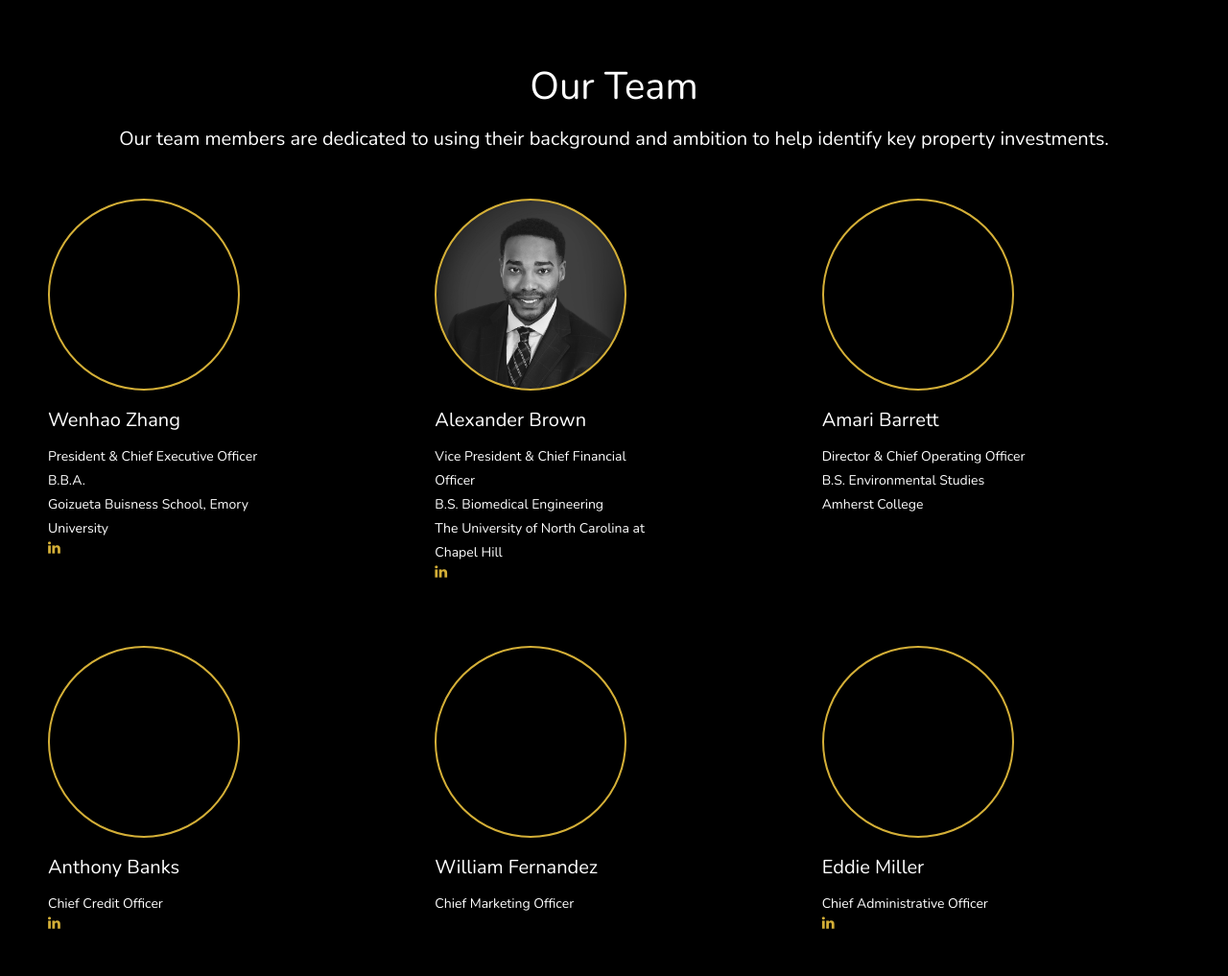
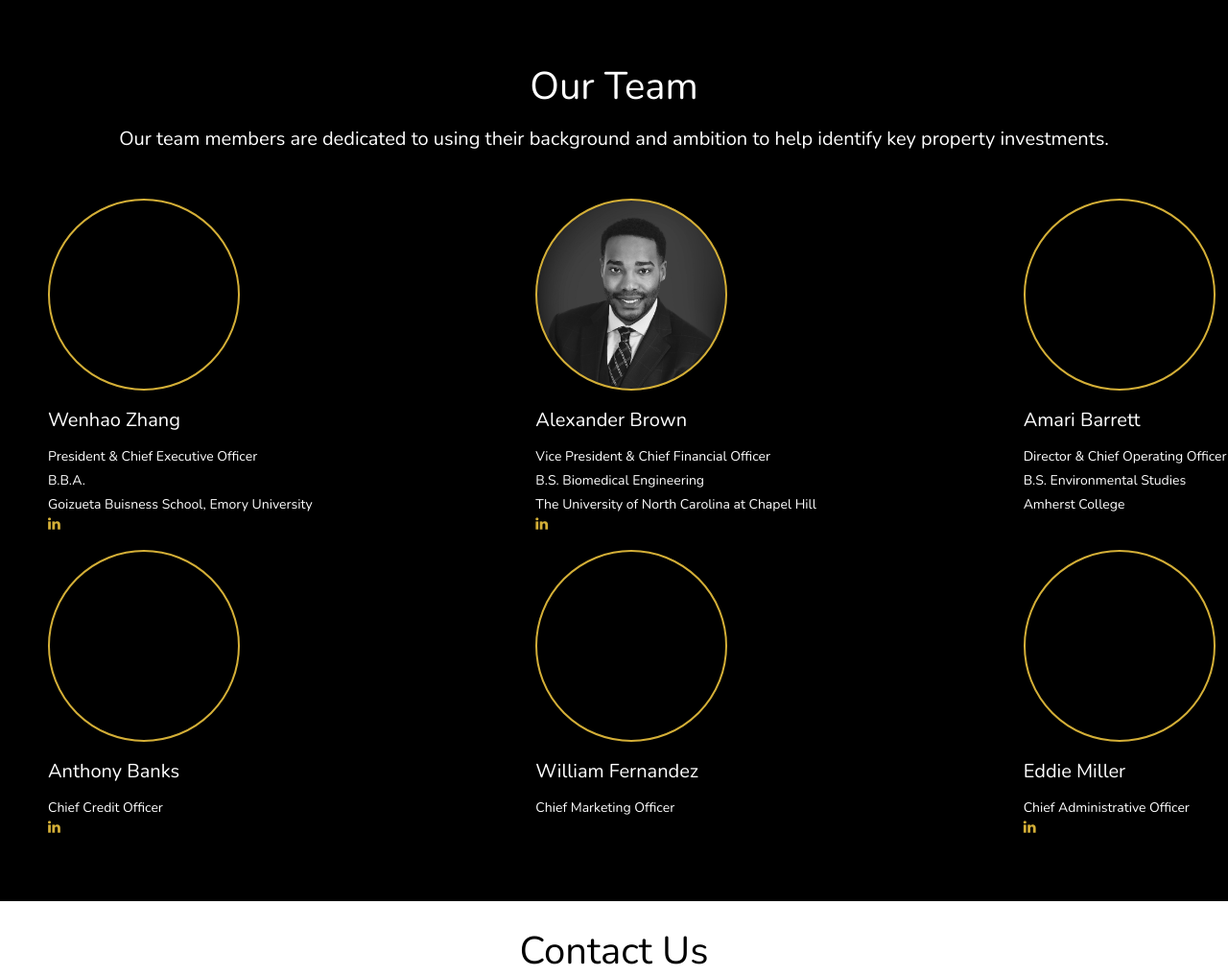
Before and after one commit to callistollc/callistollc.github.io, a PHP site: page / in a window 1280 px wide. Shown: the part 1202-2219 px from the top of the page at 96% size. Run offline with PHP 8.4, Linux system fonts and the light colour scheme; some libraries are stand-ins or nearby versions.

Commit message:
Fixed misalignment for width > 500px

```diff
--- a/css/styles.css
+++ b/css/styles.css
@@ -757,9 +757,6 @@ Features List
 
 }
 
-.teamrow2 {
-    margin-top: 50px;
-}
 
 
 
@@ -1193,9 +1190,11 @@ Headshots
 
 }
 
+
 /* ==========================================================================
 Media
 ========================================================================== */
+
 @media only screen and (max-width: 400px) {
     .feature-alex {
         margin-left: 37.5px;
@@ -1209,3 +1208,13 @@ Media
         margin-right: 56px;
     }
 }
+
+@media only screen and (min-width: 500px) {
+    .teamrow {
+        margin-right: -330px;
+    }
+
+    .teamrow2 {
+        margin-right: -330px;
+    }
+}
--- a/index.html
+++ b/index.html
@@ -120,7 +120,7 @@
              <h3 id = "team" class="team">Our Team</h3>
              <p class="team-description">Our team members are dedicated to using their background and ambition to help identify key property investments.</p>
              </div>
-				<div class="row">
+				<div class="row teamrow">
 						<div class="col-md-4 feature-1 wp2">
 							<div class="feature-icon">
 								<img src="" alt="">
```
